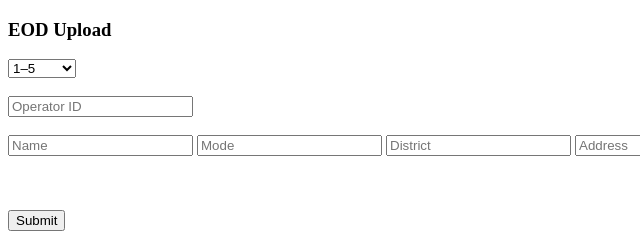
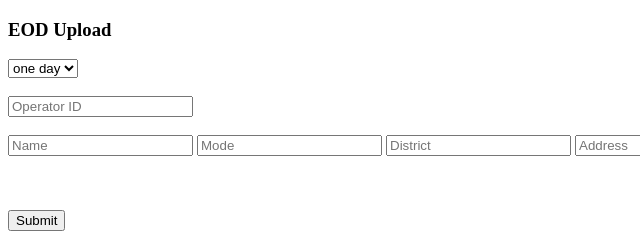
Before and after one commit to vikashranjan-oss/adhar-eod, a plain HTML site: page index.html in a window 1280 px wide. Shown: the full height of the page, 0-640 px from the left. Drawn offline with Linux system fonts and the light colour scheme.

Commit message:
Update index.html

```diff
--- a/index.html
+++ b/index.html
@@ -8,6 +8,7 @@
 <h3>EOD Upload</h3>
 
 <select id="eod">
+  <option>one day</option>
   <option>1–5</option>
   <option>6–10</option>
   <option>11–15</option>
```
